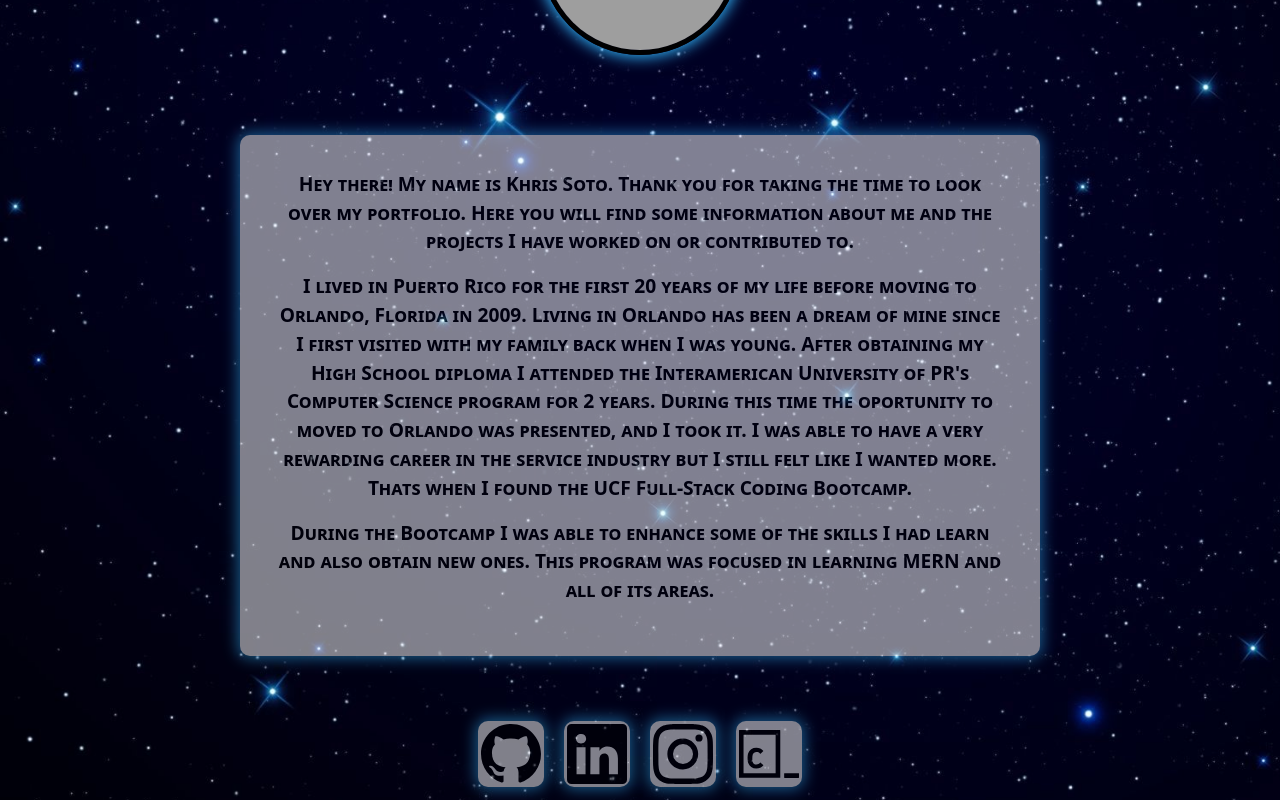
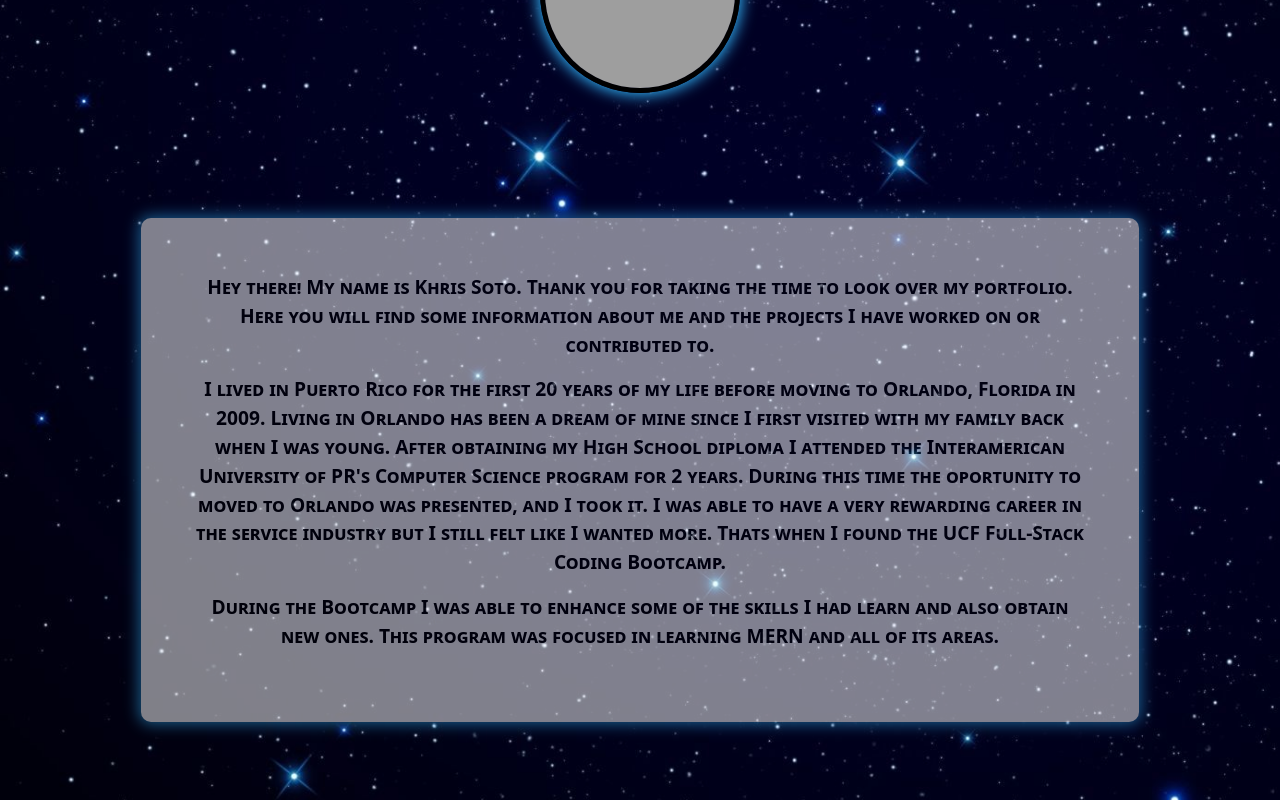
Before and after one commit to KSoto18/Portfolio-React, a React (Create React App) app: page / in a window 1280 px wide. Shown: the part 380-1180 px from the top of the page. Built offline with nearby package versions, Linux system fonts and the light colour scheme; grey boxes are pictures that could not be loaded.

Commit message:
about me resizes with screen

```diff
--- a/src/App.js
+++ b/src/App.js
@@ -32,7 +32,7 @@ export function App() {
 
   return (
 
-    <div  className='background' >
+    <div  className='background app' >
 
       <div className='left'>
         <Header />
--- a/src/components/About/index.jsx
+++ b/src/components/About/index.jsx
@@ -11,7 +11,7 @@ const About = () => {
 
             <img className='pictureBox' src='https://avatars.githubusercontent.com/u/113643158?v=4'></img>
 
-            <div className='aboutContainer' style={{ width: "800px", textAlign: "center" }}>
+            <div className='aboutContainer' style={{ width: "80%", textAlign: "center" }}>
 
                 <div className='about-me-text'>
 
--- a/src/components/About/styles.css
+++ b/src/components/About/styles.css
@@ -30,11 +30,17 @@
     font-size: larger;
     font-variant: small-caps;
     padding: 2%;
+    margin: 1rem;
+}
+
+.about-me-text p {
+    flex-direction: column;
 }
 
 .aboutMe{
     display: flex;
     flex-direction: column;
     align-items: center;
+    margin: 1rem;
 
 }
```
